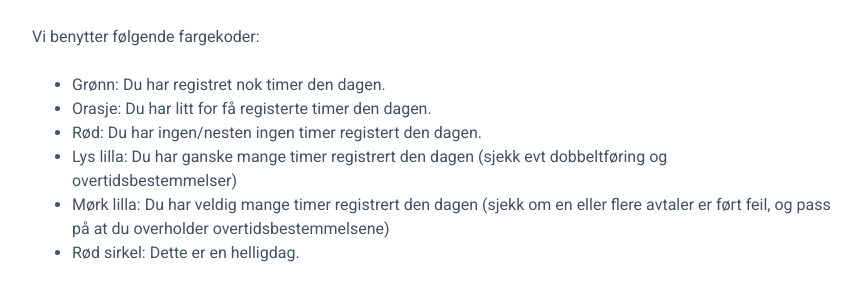
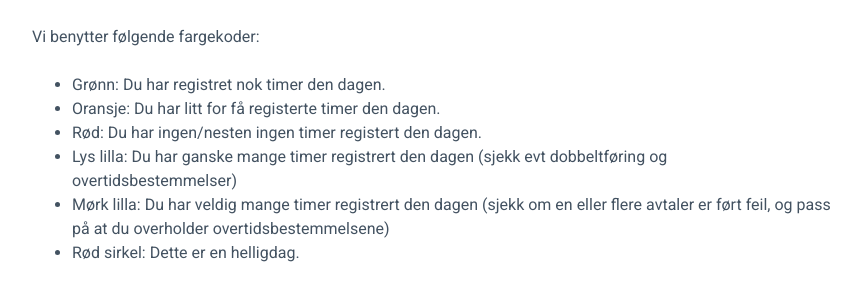
Before and after one commit to henrim/mertid.docs, a Jekyll site: the page built from introduksjon/dashboard.md, in a window 1280 px wide and 900 px high, scrolled down 2295 px. Shown: the part 161-452 px from the top of the window, without its empty margins (376-1239 px from the left). Built offline with Jekyll 4.4.1, drawn with Linux system fonts in a browser that asks for light colours; nearby versions of some CDN libraries; some of the changed lines change nothing that is shown.

Commit message:
skriveleif

```diff
--- a/introduksjon/dashboard.md
+++ b/introduksjon/dashboard.md
@@ -41,7 +41,7 @@ Kalenderen viser avtaler registrert i Mertid, og indikerer med fargekoder om du
 Vi benytter følgende fargekoder:
 
  - Grønn: Du har registret nok timer den dagen.
- - Orasje: Du har litt for få registerte timer den dagen.
+ - Oransje: Du har litt for få registerte timer den dagen.
  - Rød: Du har ingen/nesten ingen timer registert den dagen.
  - Lys lilla: Du har ganske mange timer registrert den dagen (sjekk evt dobbeltføring og overtidsbestemmelser)
  - Mørk lilla: Du har veldig mange timer registrert den dagen (sjekk om en eller flere avtaler er ført feil, og pass på at du overholder overtidsbestemmelsene)
```
